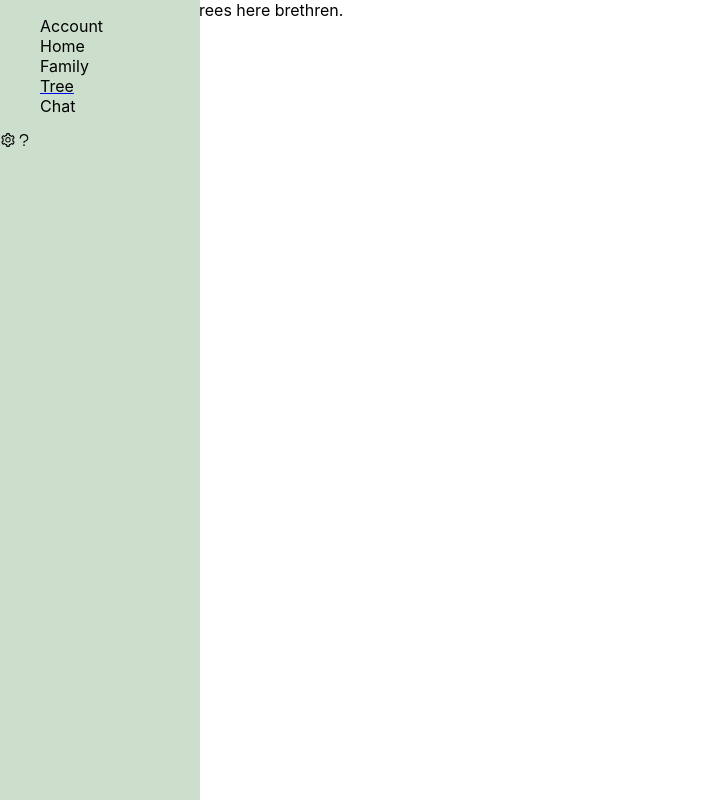
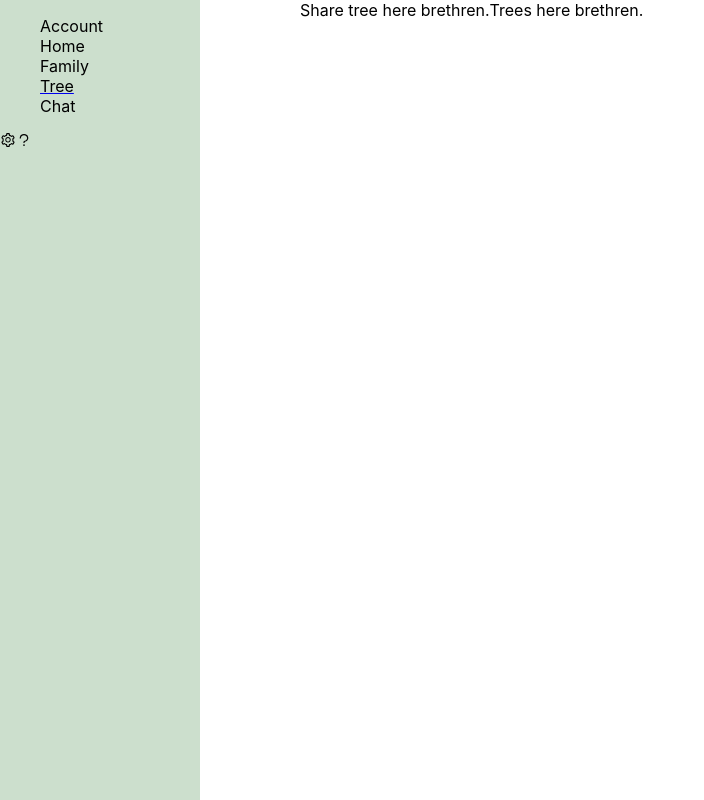
Before and after one commit to aambrose1/SeniorProject_KinTree, a React (Create React App) app in the folder client/: page /tree/sharetree in a window 1280 px wide. Shown: the whole page, without its empty margins (0-704 px from the left). Built offline with nearby package versions, Linux system fonts and the light colour scheme.

Commit message:
fixed styling again for quick demo

```diff
--- a/client/src/pages/Account/Account.css
+++ b/client/src/pages/Account/Account.css
@@ -1,5 +1,6 @@
 .acc-page {
     display: flex;
     text-align: center;
+    padding-left: 300px;
     color: black;
 }
--- a/client/src/pages/Account/Account.js
+++ b/client/src/pages/Account/Account.js
@@ -7,7 +7,7 @@ function Account() {
     return (
         <>
             <NavBar />
-            <div className='acc-page'>
+            <div className="acc-page">
                 Account page yessuh.
             </div>
         </>
--- a/client/src/pages/Family/Family.css
+++ b/client/src/pages/Family/Family.css
@@ -2,4 +2,5 @@
     display: flex;
     text-align: center;
     color: black;
+    padding-left: 300px;
 }
--- a/client/src/pages/Family/Family.js
+++ b/client/src/pages/Family/Family.js
@@ -2,7 +2,7 @@
 import React from 'react';
 import * as styles from './styles';
 import NavBar from '../../components/NavBar/NavBar';
-//import './Family.css';
+import './Family.css';
 
 function Family() {
     return (
--- a/client/src/pages/Tree/ShareTree/ShareTree.css
+++ b/client/src/pages/Tree/ShareTree/ShareTree.css
@@ -2,4 +2,5 @@
     display: flex;
     text-align: center;
     color: black;
+    padding-left: 300px;
 }
--- a/client/src/pages/Tree/ShareTree/ShareTree.js
+++ b/client/src/pages/Tree/ShareTree/ShareTree.js
@@ -1,6 +1,7 @@
 import React from 'react';
 import * as styles from './styles';
 import NavBar from '../../../components/NavBar/NavBar';
+import './ShareTree.css';
 
 function ShareTree() {
     return (
--- a/client/src/pages/Tree/ViewSharedTrees/ViewSharedTrees.css
+++ b/client/src/pages/Tree/ViewSharedTrees/ViewSharedTrees.css
@@ -2,4 +2,5 @@
     display: flex;
     text-align: center;
     color: black;
+    padding-left: 300px;
 }
--- a/client/src/pages/Tree/ViewSharedTrees/ViewSharedTrees.js
+++ b/client/src/pages/Tree/ViewSharedTrees/ViewSharedTrees.js
@@ -1,6 +1,7 @@
 import React from 'react';
 import * as styles from './styles';
 import NavBar from '../../../components/NavBar/NavBar';
+import './ViewSharedTrees.css';
 
 function ViewSharedTrees() {
     return (
```
